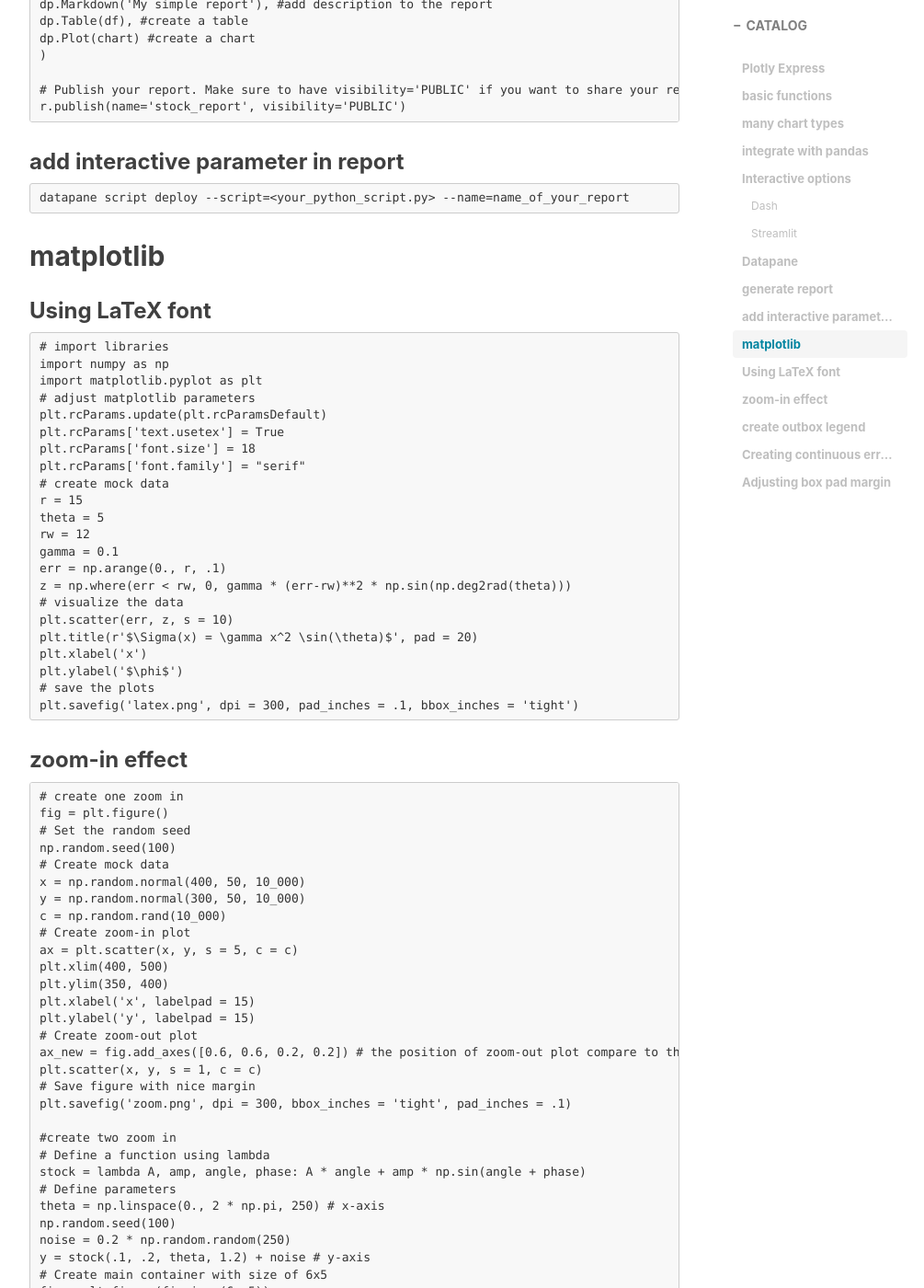
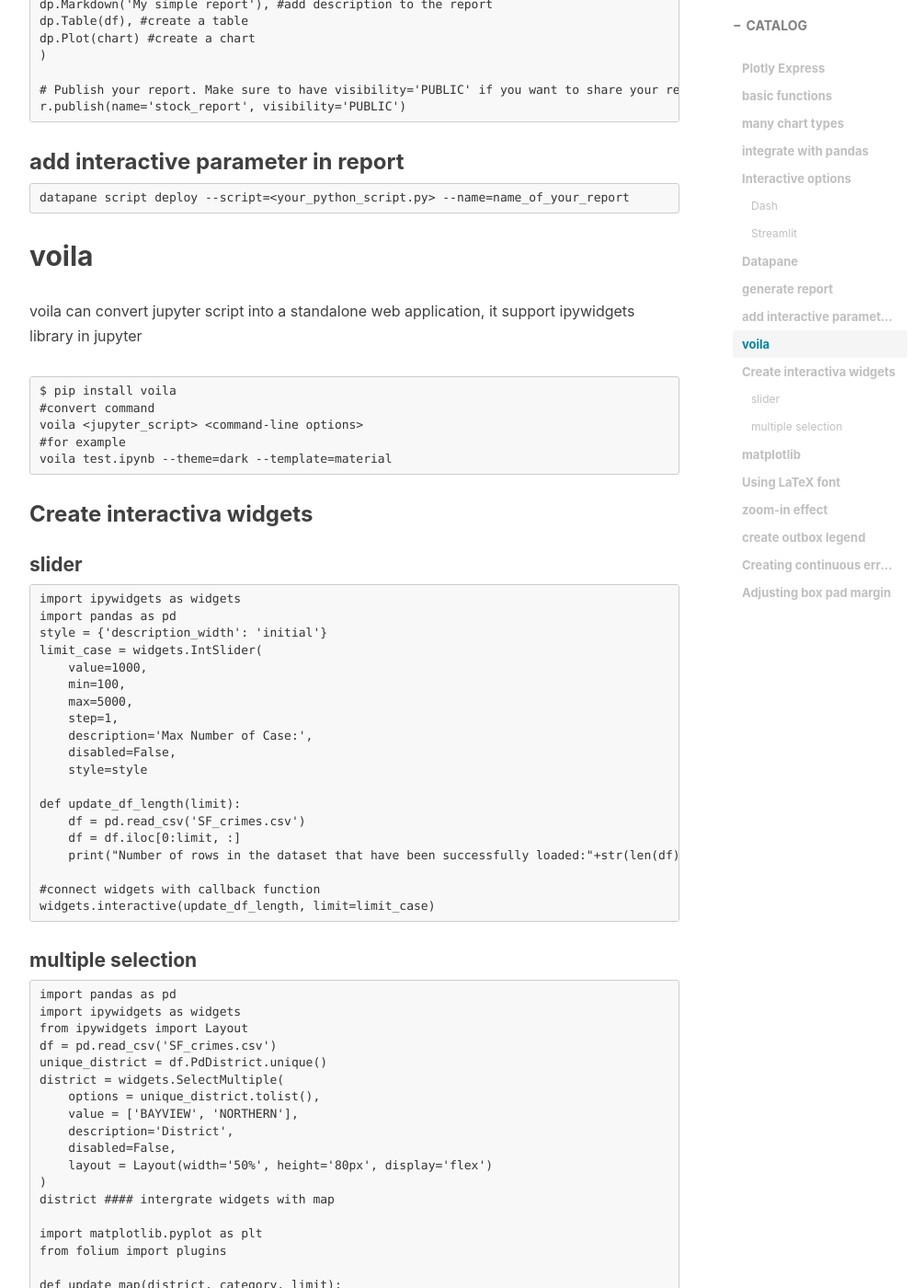
Before and after one commit to neverset123/YWHome, a Jekyll site: the page built from _posts/2020-09-25-Python Visualizaiton.md, in a window 1280 px wide and 1400 px high, scrolled down 2797 px. Shown: the whole window at 92% size, without its empty margins (233-1238 px from the left). Built offline with Jekyll 4.4.1, drawn with Linux system fonts in a browser that asks for light colours; nearby versions of some CDN libraries; comment, search, counter and statistics services are not loaded; some of the changed text lies outside the part shown.

Commit message:
real time dashboard

```diff
--- a/_posts/2020-09-25-Python Visualizaiton.md
+++ b/_posts/2020-09-25-Python Visualizaiton.md
@@ -123,6 +123,101 @@ To install
 
     datapane script deploy --script=<your_python_script.py> --name=name_of_your_report
 
+## voila
+voila can convert jupyter script into a standalone web application, it support ipywidgets library in jupyter
+
+    $ pip install voila
+    #convert command
+    voila <jupyter_script> <command-line options>
+    #for example
+    voila test.ipynb --theme=dark --template=material
+
+### Create interactiva widgets
+
+#### slider
+
+    import ipywidgets as widgets
+    import pandas as pd
+    style = {'description_width': 'initial'}
+    limit_case = widgets.IntSlider(
+        value=1000,
+        min=100,
+        max=5000,
+        step=1,
+        description='Max Number of Case:',
+        disabled=False,
+        style=style
+
+    def update_df_length(limit):
+        df = pd.read_csv('SF_crimes.csv')
+        df = df.iloc[0:limit, :]
+        print("Number of rows in the dataset that have been successfully loaded:"+str(len(df)))
+
+    #connect widgets with callback function
+    widgets.interactive(update_df_length, limit=limit_case)
+
+#### multiple selection
+
+    import pandas as pd
+    import ipywidgets as widgets
+    from ipywidgets import Layout
+    df = pd.read_csv('SF_crimes.csv')
+    unique_district = df.PdDistrict.unique()
+    district = widgets.SelectMultiple(
+        options = unique_district.tolist(),
+        value = ['BAYVIEW', 'NORTHERN'],
+        description='District',
+        disabled=False,
+        layout = Layout(width='50%', height='80px', display='flex')
+    )
+    district
+#### intergrate widgets with map
+
+    import matplotlib.pyplot as plt
+    from folium import plugins
+
+    def update_map(district, category, limit):
+
+        df = pd.read_csv('SF_crimes.csv')
+        df = df.iloc[0:limit, :]
+
+        latitude = 37.77
+        longitude = -122.42
+
+        df_dist = df.loc[df['PdDistrict'].isin(np.array(district))]
+        df_category = df_dist.loc[df_dist['Category'].isin(np.array(category))]
+
+        cat_unique = df_category['Category'].value_counts()
+        cat_unique = cat_unique.reset_index()
+
+        dist_unique = df_category['PdDistrict'].value_counts()
+        dist_unique = dist_unique.reset_index()
+
+        fig, (ax1, ax2) = plt.subplots(1, 2, figsize=(20,10))
+
+        # create map and display it
+        sanfran_map = folium.Map(location=[latitude, longitude], zoom_start=12)
+
+
+        incidents = plugins.MarkerCluster().add_to(sanfran_map)
+
+    # loop through the dataframe and add each data point to the mark cluster
+        for lat, lng, label, in zip(df_category.Y, df_category.X, df_category.Category):
+            folium.Marker(
+            location=[lat, lng],
+            icon=None,
+            popup=label,
+            ).add_to(incidents)
+    # show map
+        display(sanfran_map)
+
+        ax1.bar(cat_unique['index'], cat_unique['Category'])
+        ax1.set_title('Amount of Criminal Case Based on Category')
+        ax2.bar(dist_unique['index'], dist_unique['PdDistrict'])
+        ax2.set_title('Amount of Criminal Case in Selected District')
+
+        plt.show()
+
 ## matplotlib
 
 ### Using LaTeX font
```
Also changed, not shown: _posts/2020-09-30-Real Time Computation.md (+8 -1 lines).
